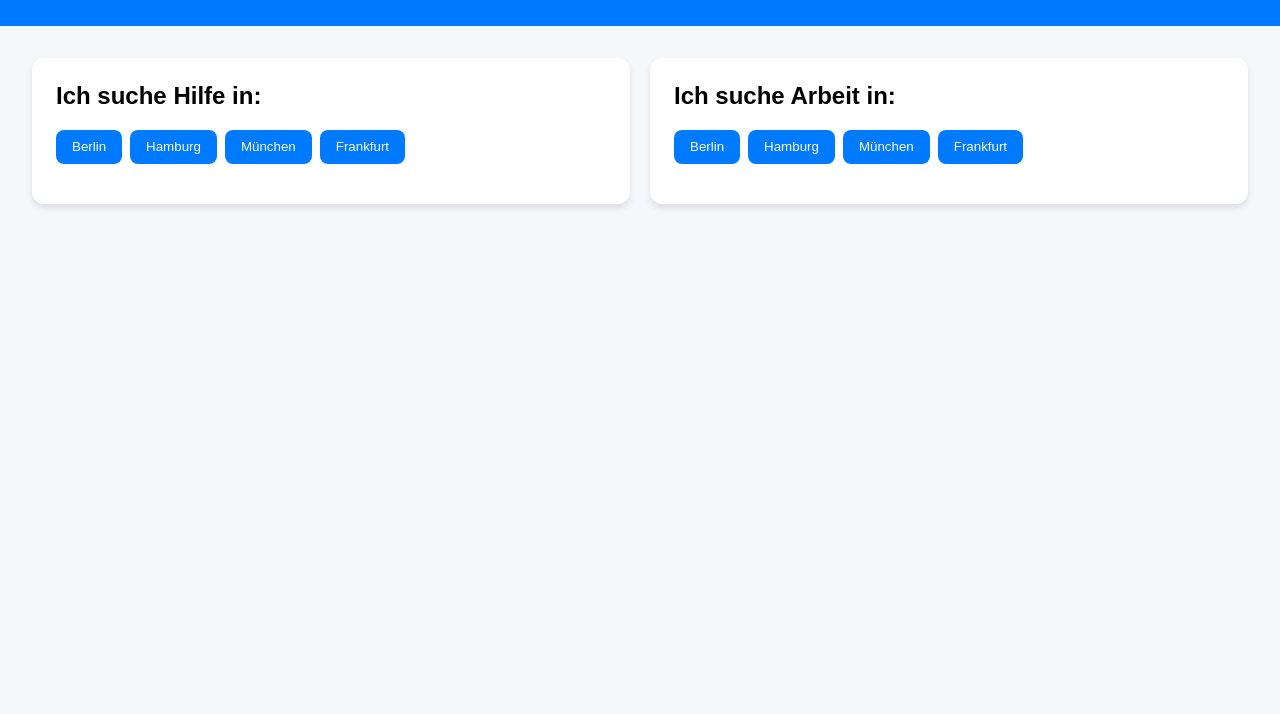
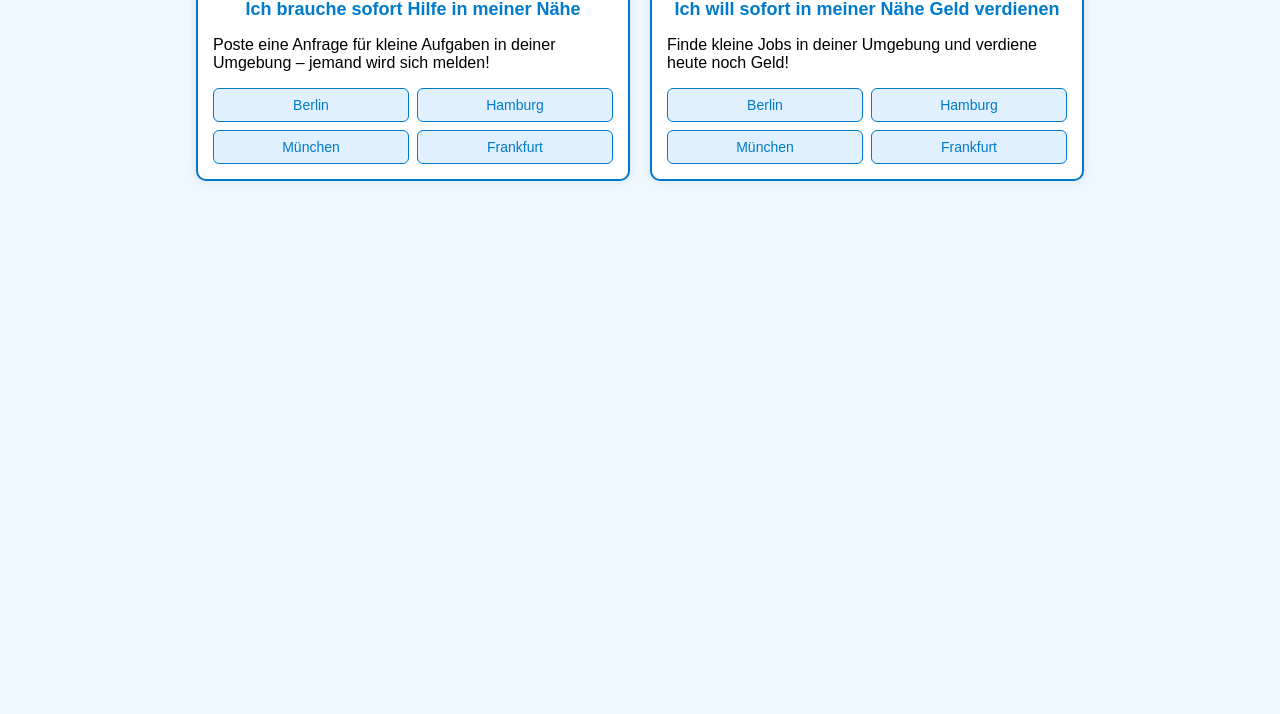
Before and after one commit to DragonMiha/mikroposlovi-platforma, a plain HTML site: page index.html in a window 1280 px wide. Shown: the part 86-800 px from the top of the page. Drawn offline with Linux system fonts and the light colour scheme.

Commit message:
Update index.html

```diff
--- a/index.html
+++ b/index.html
@@ -2,110 +2,103 @@
 <html lang="de">
 <head>
   <meta charset="UTF-8" />
-  <meta name="viewport" content="width=device-width, initial-scale=1.0"/>
-  <title>SofortJob24 - Stadtwahl</title>
+  <meta name="viewport" content="width=device-width, initial-scale=1.0" />
+  <title>SofortJob24 – Schnell Geld verdienen oder Hilfe finden</title>
   <style>
     body {
+      font-family: Arial, sans-serif;
+      background-color: #f0f8ff;
       margin: 0;
-      font-family: Arial, sans-serif;
-      background-color: #f5f7fa;
+      padding: 0;
     }
-
     header {
-      background-color: #007BFF;
+      background-color: #007acc;
       color: white;
-      padding: 1rem;
+      padding: 10px;
       text-align: center;
+      font-size: 20px;
     }
-
-    main {
-      display: grid;
-      grid-template-columns: 1fr 1fr;
-      gap: 20px;
-      padding: 2rem;
-    }
-
-    .left, .right {
-      background-color: white;
-      padding: 1.5rem;
-      border-radius: 12px;
-      box-shadow: 0 4px 6px rgba(0, 0, 0, 0.1);
-    }
-
-    h2 {
-      margin-top: 0;
-    }
-
-    .button-group {
+    .container {
       display: flex;
       flex-wrap: wrap;
-      gap: 0.5rem;
-      margin-top: 1rem;
+      justify-content: center;
+      padding: 10px;
+      gap: 20px;
     }
-
-    .button-group button {
-      padding: 0.6rem 1rem;
-      border: none;
-      border-radius: 8px;
-      background-color: #007BFF;
-      color: white;
+    .box {
+      background-color: white;
+      border: 2px solid #007acc;
+      border-radius: 10px;
+      padding: 15px;
+      width: 90%;
+      max-width: 400px;
+      box-shadow: 0 0 10px rgba(0,0,0,0.1);
+    }
+    h2 {
+      font-size: 18px;
+      color: #007acc;
+      text-align: center;
+      margin-bottom: 10px;
+    }
+    .city-buttons {
+      display: flex;
+      flex-wrap: wrap;
+      justify-content: space-between;
+      gap: 8px;
+      margin-top: 10px;
+    }
+    .city-buttons button {
+      flex: 1 1 45%;
+      background-color: #e0f0ff;
+      border: 1px solid #007acc;
+      border-radius: 6px;
+      padding: 8px;
+      color: #007acc;
+      font-size: 14px;
       cursor: pointer;
-      transition: background-color 0.3s ease;
     }
-
-    .button-group button:hover {
-      background-color: #0056b3;
+    .city-buttons button:hover {
+      background-color: #b3e0ff;
     }
-
-    .output {
-      margin-top: 1rem;
-      font-weight: bold;
-    }
-
-    @media (max-width: 768px) {
-      main {
-        grid-template-columns: 1fr;
+    @media (min-width: 768px) {
+      .container {
+        flex-wrap: nowrap;
+      }
+      .box {
+        width: 40%;
       }
     }
   </style>
 </head>
 <body>
-  <header>
-    <h1>SofortJob24 - Stadtwahl</h1>
-  </header>
 
-  <main>
-    <div class="left">
-      <h2>Ich suche Hilfe in:</h2>
-      <div class="button-group" id="help-buttons">
-        <button onclick="selectCity('Berlin')">Berlin</button>
-        <button onclick="selectCity('Hamburg')">Hamburg</button>
-        <button onclick="selectCity('München')">München</button>
-        <button onclick="selectCity('Frankfurt')">Frankfurt</button>
+  <header>SofortJob24 – Schnell Geld verdienen oder Hilfe finden</header>
+
+  <div class="container">
+    <!-- Box za osobe koje traže pomoć -->
+    <div class="box">
+      <h2>Ich brauche sofort Hilfe in meiner Nähe</h2>
+      <p>Poste eine Anfrage für kleine Aufgaben in deiner Umgebung – jemand wird sich melden!</p>
+      <div class="city-buttons">
+        <button>Berlin</button>
+        <button>Hamburg</button>
+        <button>München</button>
+        <button>Frankfurt</button>
       </div>
-      <div class="output" id="help-output"></div>
     </div>
 
-    <div class="right">
-      <h2>Ich suche Arbeit in:</h2>
-      <div class="button-group" id="work-buttons">
-        <button onclick="selectJobCity('Berlin')">Berlin</button>
-        <button onclick="selectJobCity('Hamburg')">Hamburg</button>
-        <button onclick="selectJobCity('München')">München</button>
-        <button onclick="selectJobCity('Frankfurt')">Frankfurt</button>
+    <!-- Box za osobe koje žele zaraditi odmah -->
+    <div class="box">
+      <h2>Ich will sofort in meiner Nähe Geld verdienen</h2>
+      <p>Finde kleine Jobs in deiner Umgebung und verdiene heute noch Geld!</p>
+      <div class="city-buttons">
+        <button>Berlin</button>
+        <button>Hamburg</button>
+        <button>München</button>
+        <button>Frankfurt</button>
       </div>
-      <div class="output" id="work-output"></div>
     </div>
-  </main>
+  </div>
 
-  <script>
-    function selectCity(city) {
-      document.getElementById('help-output').textContent = "Ich suche Hilfe in " + city;
-    }
-
-    function selectJobCity(city) {
-      document.getElementById('work-output').textContent = "Ich suche Arbeit in " + city;
-    }
-  </script>
 </body>
 </html>
```
